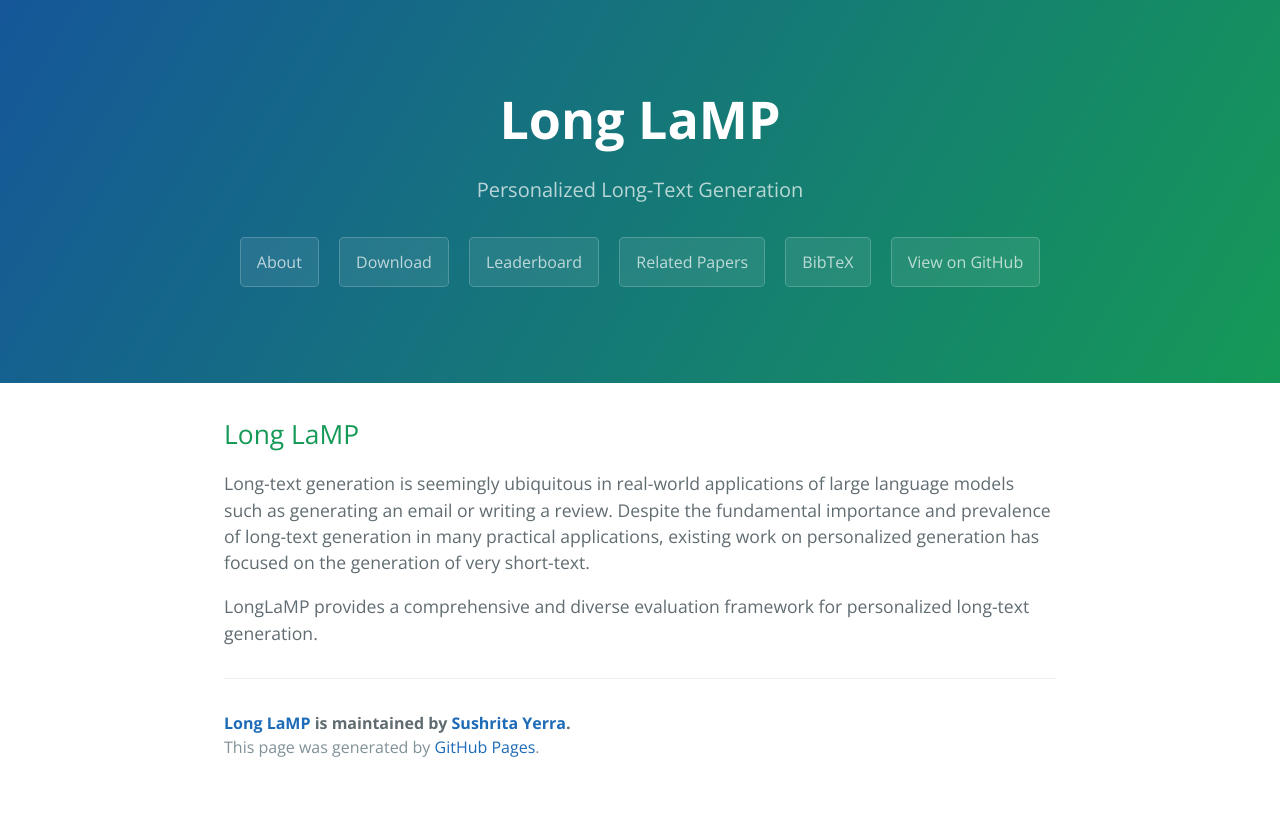
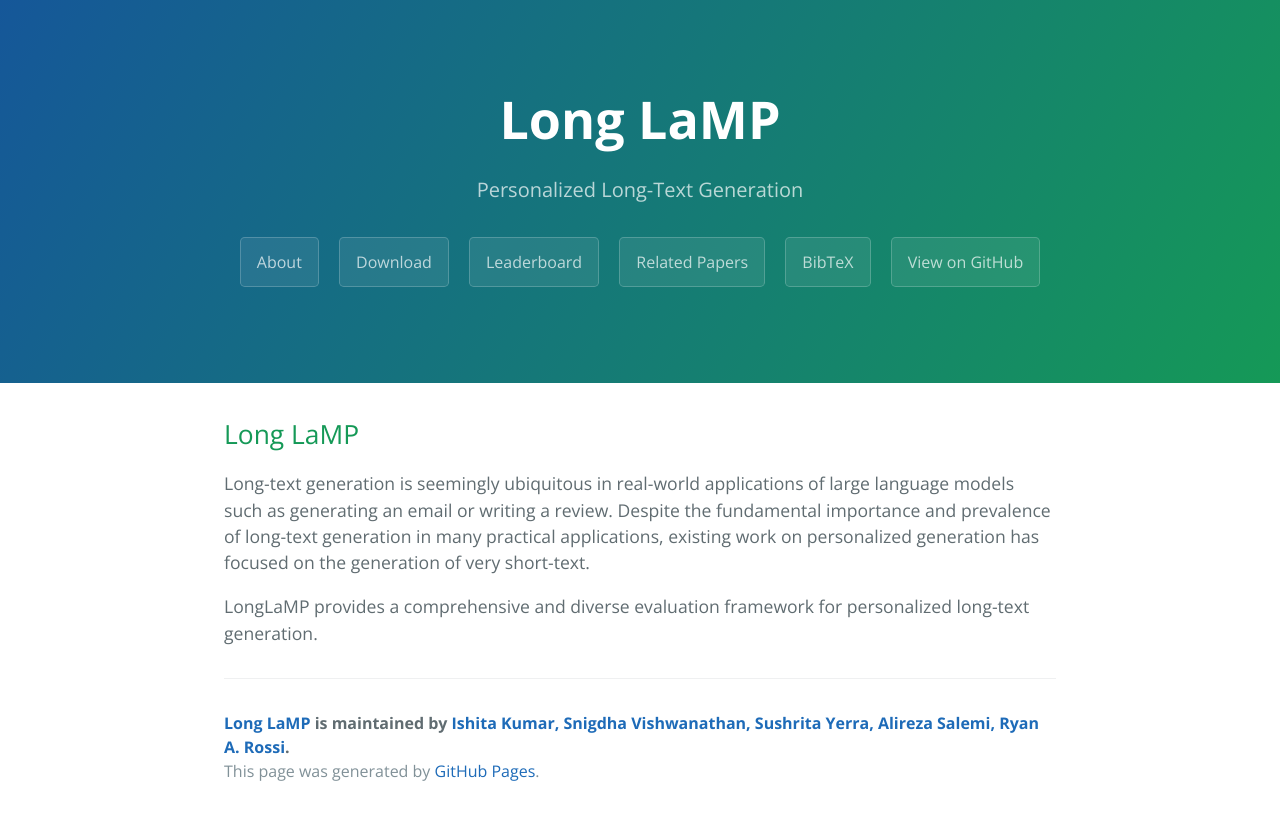
Before and after one commit to PGraphRAG-benchmark/PGraphRAG-benchmark.github.io, a Jekyll site: the page built from index.html, in a window 1280 px wide. Shown: the top 820 px of the page. Built offline with Jekyll 4.4.1, drawn with Linux system fonts in a browser that asks for light colours; the list of posts is cut into pages by our own code; part of the change alters nothing that is shown.

```diff
--- a/_config.yml
+++ b/_config.yml
@@ -7,8 +7,8 @@ locale:       "en"
 
 # About/contact
 author:
-  name:       Sushrita Yerra #Ishita Kumar, Snigdha Vishwanathan, Sushrita Yerra, Alireza Salemi, Ryan A. Rossi
-  url:        https://longlamp-benchmark.github.io/longLaMPbenchmark.github.io/
+  name:       Ishita Kumar, Snigdha Vishwanathan, Sushrita Yerra, Alireza Salemi, Ryan A. Rossi
+  url:        "/longLaMPbenchmark.github.io"
 
 # Gems
 gems:
```
